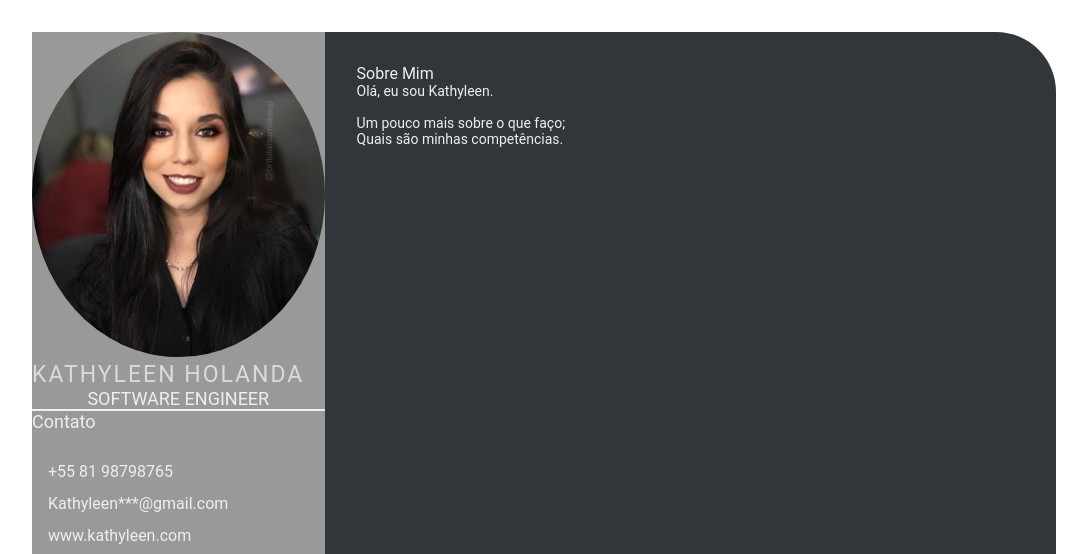
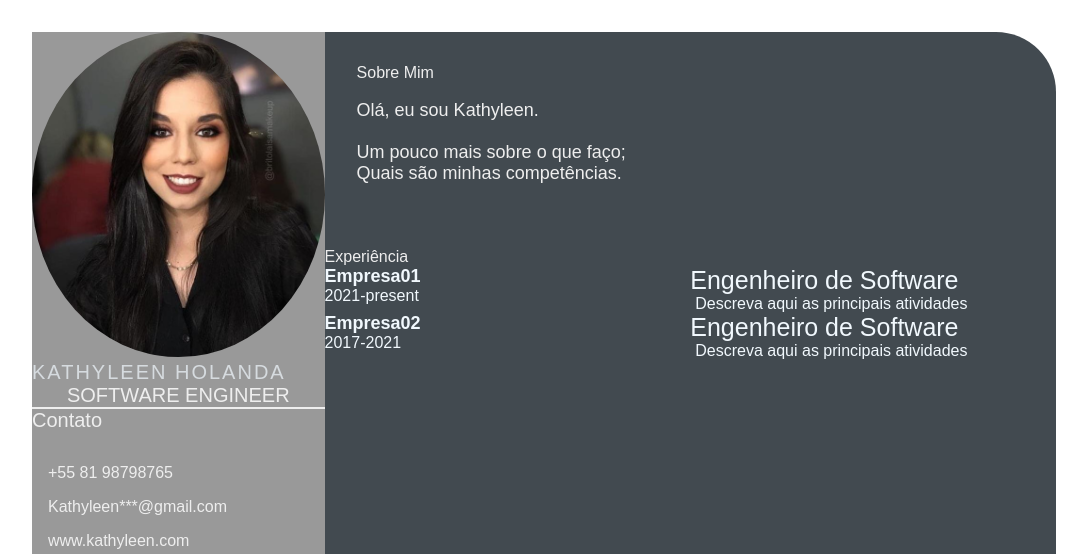
Before and after one commit to Kathyleenv/kathyleenv.github.io, a plain HTML site: page index.html in a window 1280 px wide. Shown: the top 554 px of the page, without its empty margins (96-1183 px from the left). Drawn offline with Linux system fonts and the light colour scheme.

Commit message:
alterações aula 03

```diff
--- a/index.html
+++ b/index.html
@@ -28,7 +28,7 @@
                     </ul>
                 </div>
                 <div class="skills">
-                    <p class="left-title">Skills</p>
+                   <br> <p class="left-title">Skills</p>
                     <ul>
                         <li><p>JORNADA DEV</p></li>
                         <li><p>INICIANTE</p></li>
@@ -40,13 +40,40 @@
                 <div class="right-section-contents">
                     <section class="about gap">
                         <div class="right-title">Sobre Mim</div>
-                        <p class="about-me-contents">
+                       <br> <p class="about-me-contents">
                             Olá, eu sou Kathyleen.<br>
                             <br> Um pouco mais sobre o que faço;
                             <br> Quais são minhas competências.
                         </p>
                     </section>
                 </div>
+            <section class="experience gap">
+                <div class="right-title">Experiência</div>
+                <div class="experience-contents">
+                    <div class="exp-left">
+                        <p class="exp-company-name">Empresa01</p>
+                        <p class="exp-time-periodo">2021-present</p>
+                        </div>
+                        <div class="exp-right">
+                            <p class="exp-position">Engenheiro de Software</p>
+                            <p class="exp-desc">
+                                Descreva aqui as principais atividades
+                            </p>
+                    </div>
+                    <div class="exp-left">
+                        <p class="exp-company-name">Empresa02</p>
+                        <p class="exp-time-periodo">2017-2021</p>
+                        </div>
+                        <div class="exp-right">
+                            <p class="exp-position">Engenheiro de Software</p>
+                            <p class="exp-desc">
+                                Descreva aqui as principais atividades
+                            </p>
+                        </div>
+                    </div>
+
+                </div>
+            </section>
             </section>
     </main>
 </body>
--- a/style.css
+++ b/style.css
@@ -3,7 +3,7 @@
     padding: 0;
     box-sizing: border-box;
     list-style: none;
-    font-family: 'Roboto', sans-serif;
+    font-family: 'Edu QLD Beginner', sans-serif;
 }
 
 .resume-contents {
@@ -23,7 +23,7 @@
 .right-section {
     grid-column: span 5;
     height: 100%;
-    background-color: #31363a;
+    background-color: #424a50;
     border-radius: 0px 60px 0px 0px;
 }
 
@@ -43,14 +43,14 @@
 
 .name {
     color: #D6DBDF;
-    font-size: 23px;
+    font-size: 20px;
     letter-spacing: 2px;
     text-transform: uppercase;
 }
 
 .profession {
     color: #eeeeee;
-    font-size: 18px;
+    font-size: 20px;
     text-transform: uppercase;
     text-align: center;
 }
@@ -58,7 +58,7 @@
 /* .contact-info { border-bottom: 2px solid #1B2631; } */
 .left-title {
     color: #eeeeee;
-    font-size: 18px;
+    font-size: 20px;
 }
 
 .contact-info ul {
@@ -74,7 +74,7 @@
 .contact-info ul li i,
 .references ul li i {
     padding-right: 1rem;
-    font-size: 14px;
+    font-size: 18px;
     color: #eeeeee;
 }
 
@@ -98,6 +98,41 @@
     padding-bottom: 2rem;
 }
 .about-me-contents {
-    font-size: 14px;
+    font-size: 18px;
     color: #eeeeee;
 }
+
+.experience-contents,
+.education-contents,
+.awards-contents {
+    display: grid;
+    grid-template-columns: repeat(2, 1fr);
+    padding-bottom: 2rem;
+    color: #F1F8FD;
+}
+
+.exp-company-name,
+.education-school-name,
+.awards-company-name {
+    font-size: 18px;
+    font-weight: bold;
+}
+
+.exp-time-period,
+.educationp-time-period,
+.awards-time-period {
+    font-size: 18px;
+}
+
+.exp-position,
+.education-subject,
+.awards-name {
+    font-size: 25px;
+}
+
+.exp-desc,
+.education-desc,
+.awards-desc {
+    font-size: 16px;
+    padding-left: 5px;
+}
```
